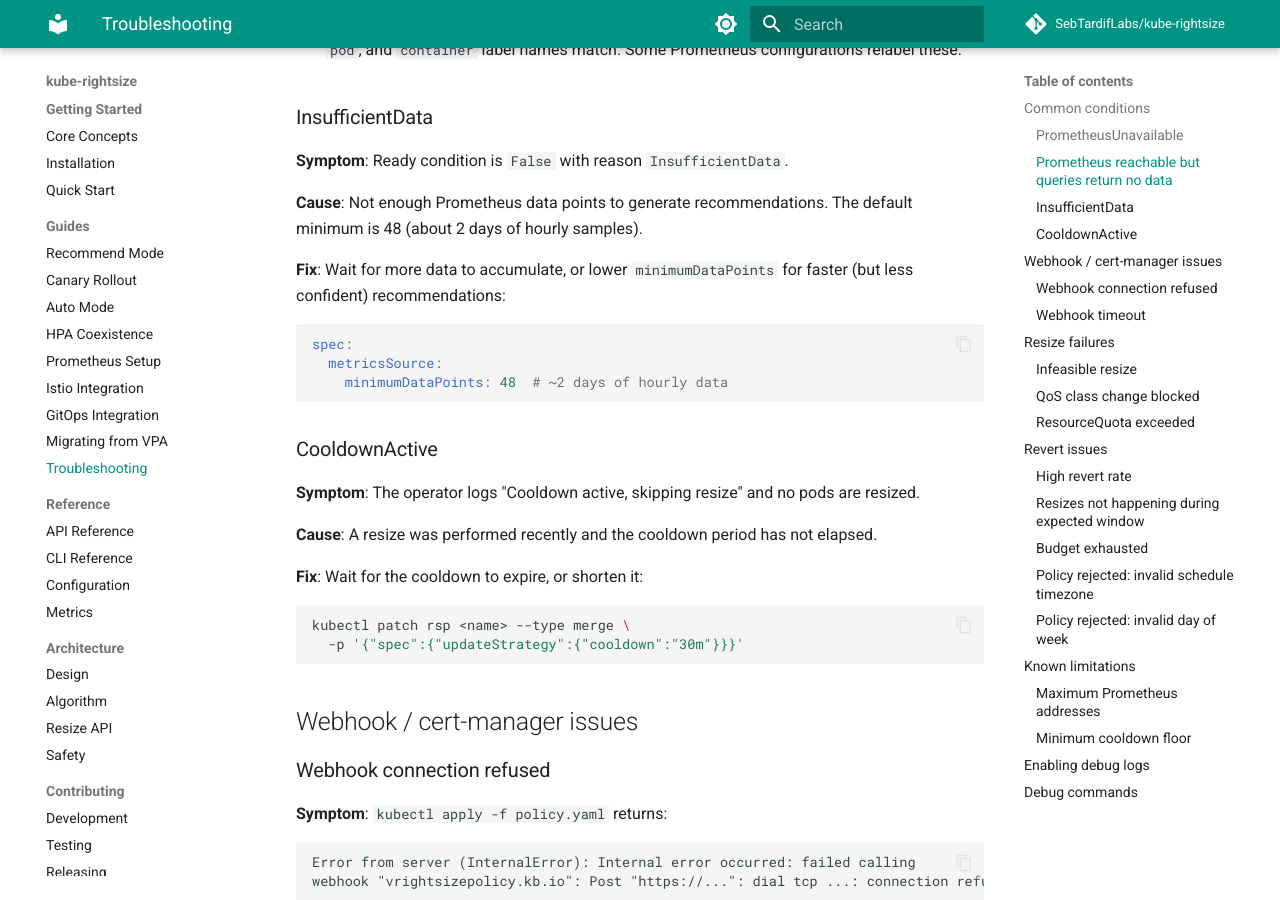
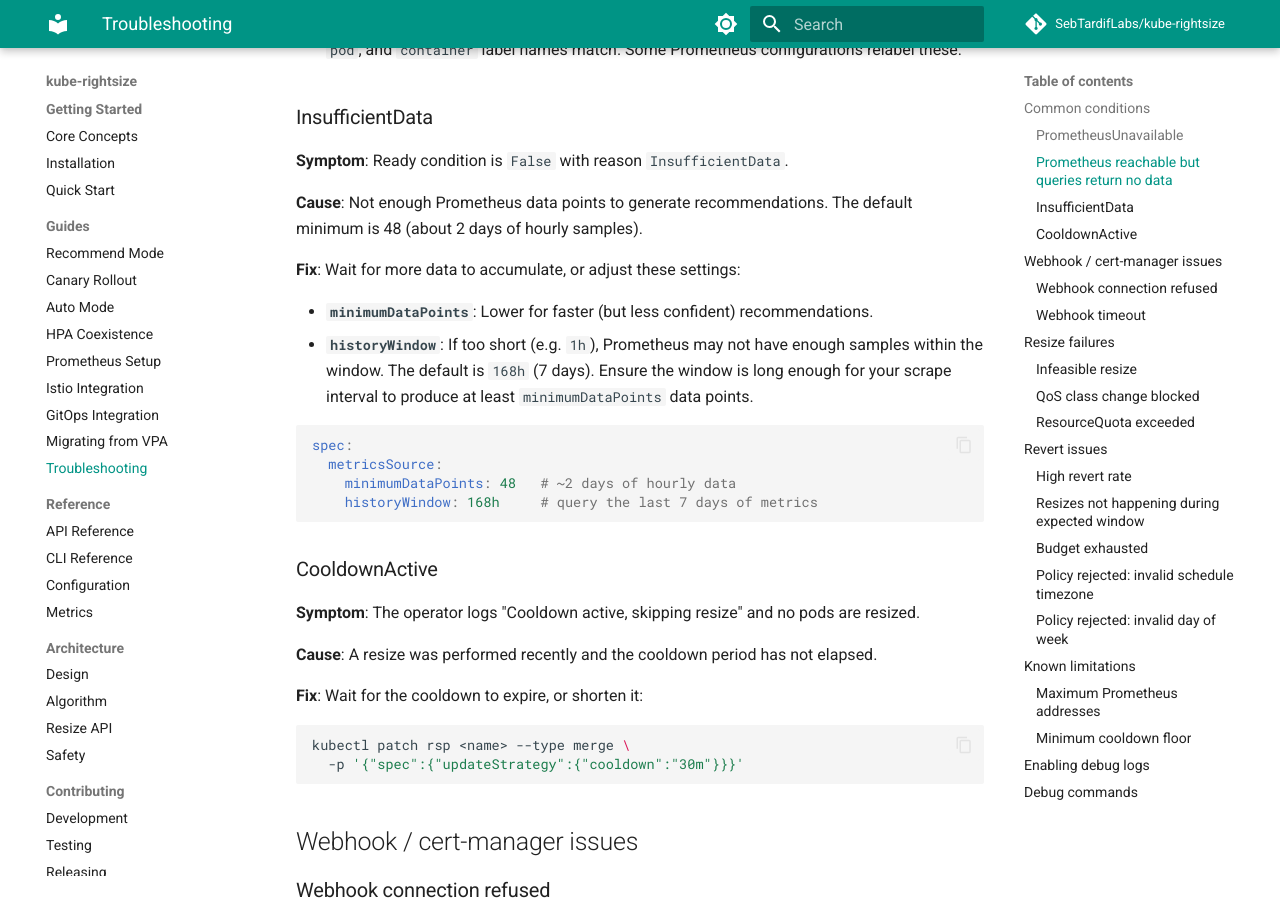
Before and after one commit to attune-io/attune, an MkDocs documentation site: the page built from docs/guides/troubleshooting.md, in a window 1280 px wide and 900 px high, scrolled down 1644 px. Built offline with MkDocs 1.6.1 and Material for MkDocs 9.7.7, drawn with Linux system fonts in a browser that asks for light colours; comment, search, counter and statistics services are not loaded.

Commit message:
Add historyWindow guidance to InsufficientData troubleshooting
Users whose historyWindow is shorter than needed for their scrape
interval would get stuck at InsufficientData with no hint about
which setting to adjust. Added historyWindow explanation alongside
minimumDataPoints.

Signed-off-by: Sebastien Tardif <sebtardif@ncf.ca>

````diff
--- a/docs/guides/troubleshooting.md
+++ b/docs/guides/troubleshooting.md
@@ -87,13 +87,19 @@ or label names have been relabeled.
 **Cause**: Not enough Prometheus data points to generate recommendations.
 The default minimum is 48 (about 2 days of hourly samples).
 
-**Fix**: Wait for more data to accumulate, or lower `minimumDataPoints` for
-faster (but less confident) recommendations:
+**Fix**: Wait for more data to accumulate, or adjust these settings:
+
+- **`minimumDataPoints`**: Lower for faster (but less confident) recommendations.
+- **`historyWindow`**: If too short (e.g. `1h`), Prometheus may not have enough
+  samples within the window. The default is `168h` (7 days). Ensure the window
+  is long enough for your scrape interval to produce at least `minimumDataPoints`
+  data points.
 
 ```yaml
 spec:
   metricsSource:
-    minimumDataPoints: 48  # ~2 days of hourly data
+    minimumDataPoints: 48   # ~2 days of hourly data
+    historyWindow: 168h     # query the last 7 days of metrics
 ```
 
 ### CooldownActive
````
